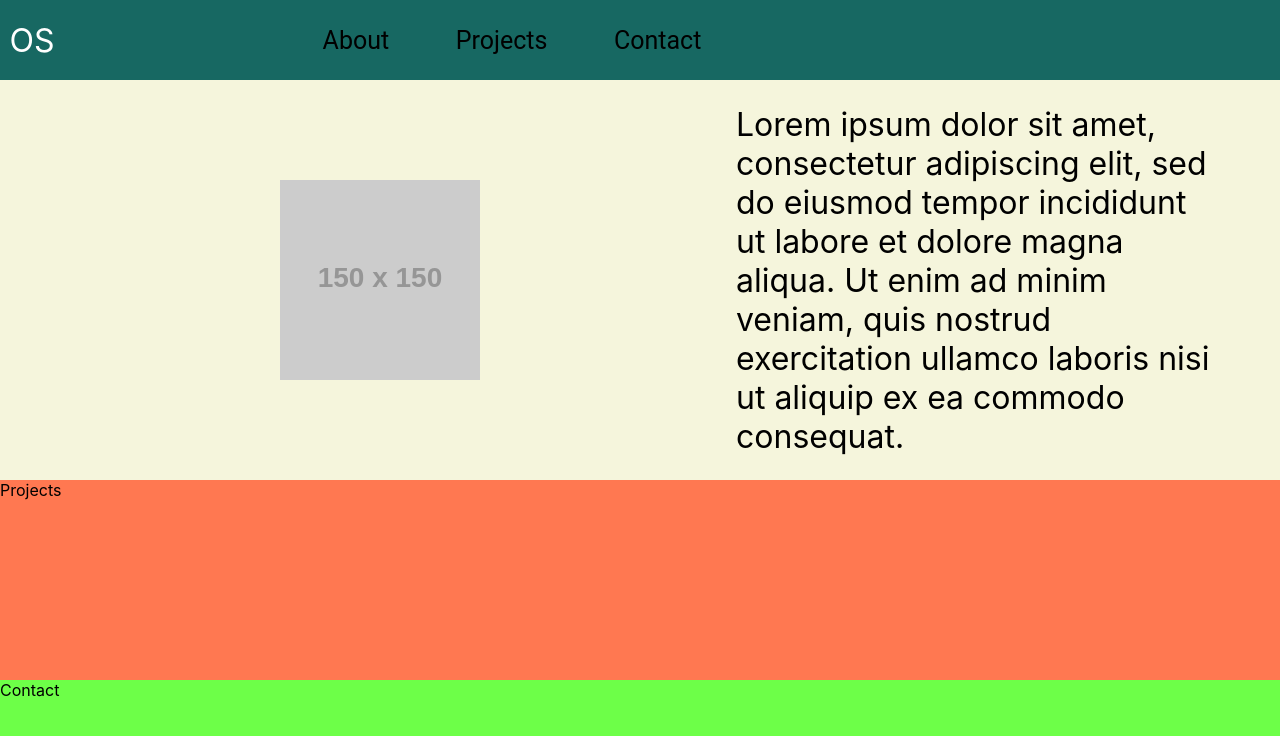
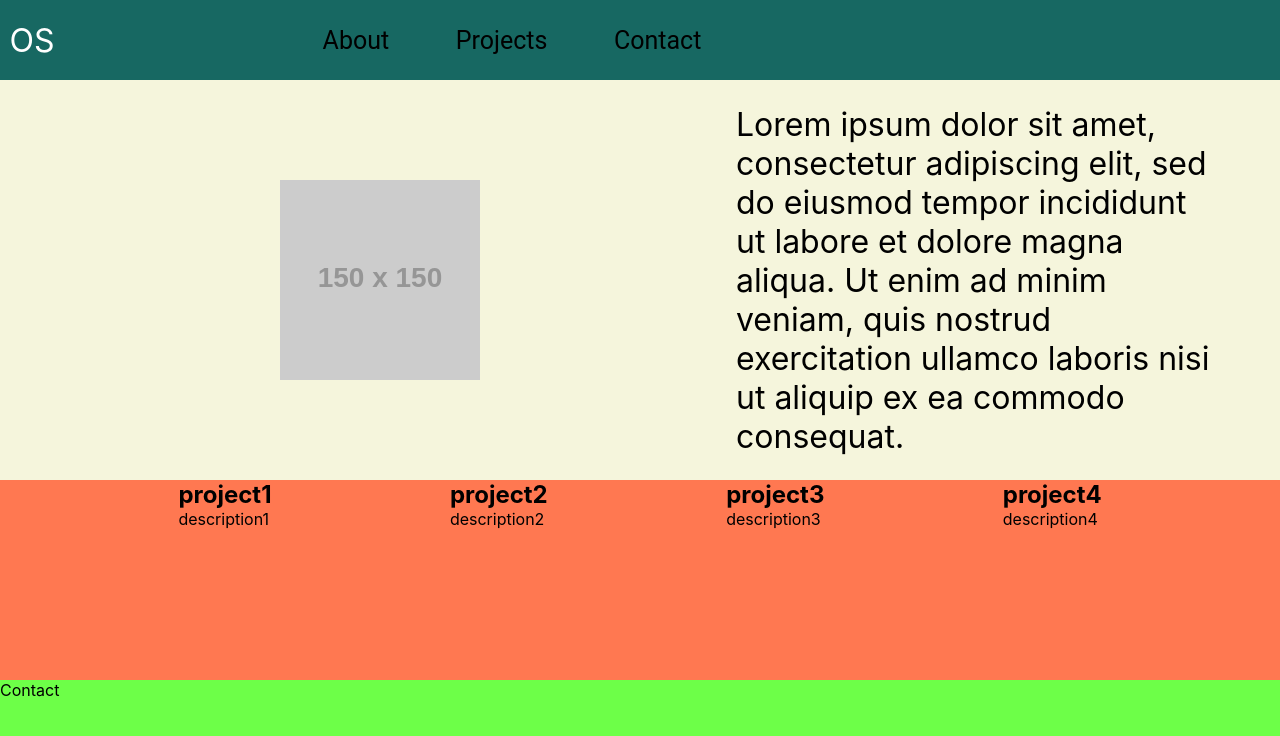
Before and after one commit to ovsundal/Portfolio, a React (Create React App) app: page / in a window 1280 px wide. Shown: the top 736 px of the page. Built offline with nearby package versions, Linux system fonts and the light colour scheme.

Commit message:
Add basic layout

```diff
--- a/src/ProjectSection.tsx
+++ b/src/ProjectSection.tsx
@@ -1,15 +1,68 @@
 import React from "react";
 import styled from "styled-components";
+
+interface IProject {
+    title: string,
+    description: string
+}
+
+const projectList: IProject[] = [
+    {
+        title: 'project1',
+        description: 'description1'
+    },
+    {
+        title: 'project2',
+        description: 'description2'
+    },
+    {
+        title: 'project3',
+        description: 'description3'
+    },
+    {
+        title: 'project4',
+        description: 'description4'
+    }
+];
 
 export const ProjectSection: React.FC = () => {
     return (
         <ProjectSectionWrapper>
-            <p>Projects</p>
+            <ProjectList>
+                {projectList.map((project) =>
+                    <li>
+                        {Project(project)}
+                    </li>
+                )
+                }
+            </ProjectList>
         </ProjectSectionWrapper>
     );
 };
+
+function Project(project: IProject) {
+    const {title, description} = project;
+
+    return (
+        <ProjectWrapper>
+            <h1>{title}</h1>
+            <p>{description}</p>
+        </ProjectWrapper>
+    )
+}
 
 const ProjectSectionWrapper = styled.section`
     background-color: #ff7851;
     grid-column: 1 / 5;
 `;
+
+const ProjectList = styled.ul`
+  list-style: none;
+  display: flex;
+  justify-content: space-evenly;
+  align-items: center;
+`;
+
+const ProjectWrapper = styled.div`
+
+`;
```
